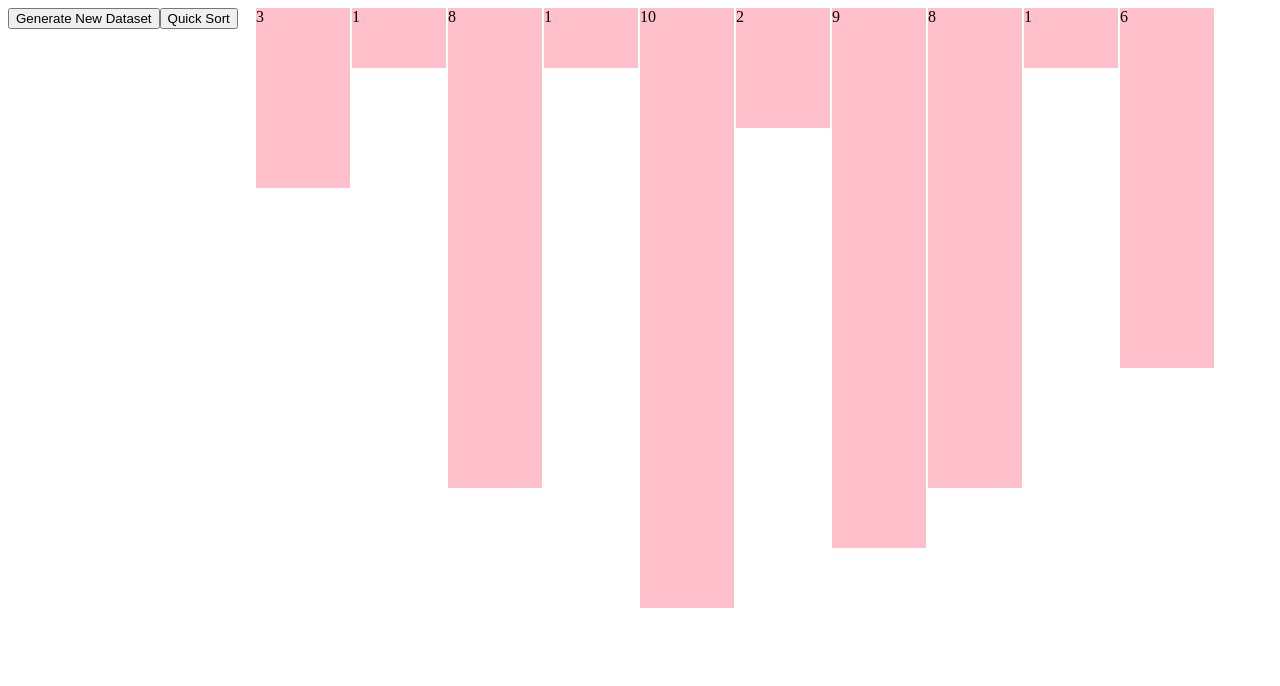
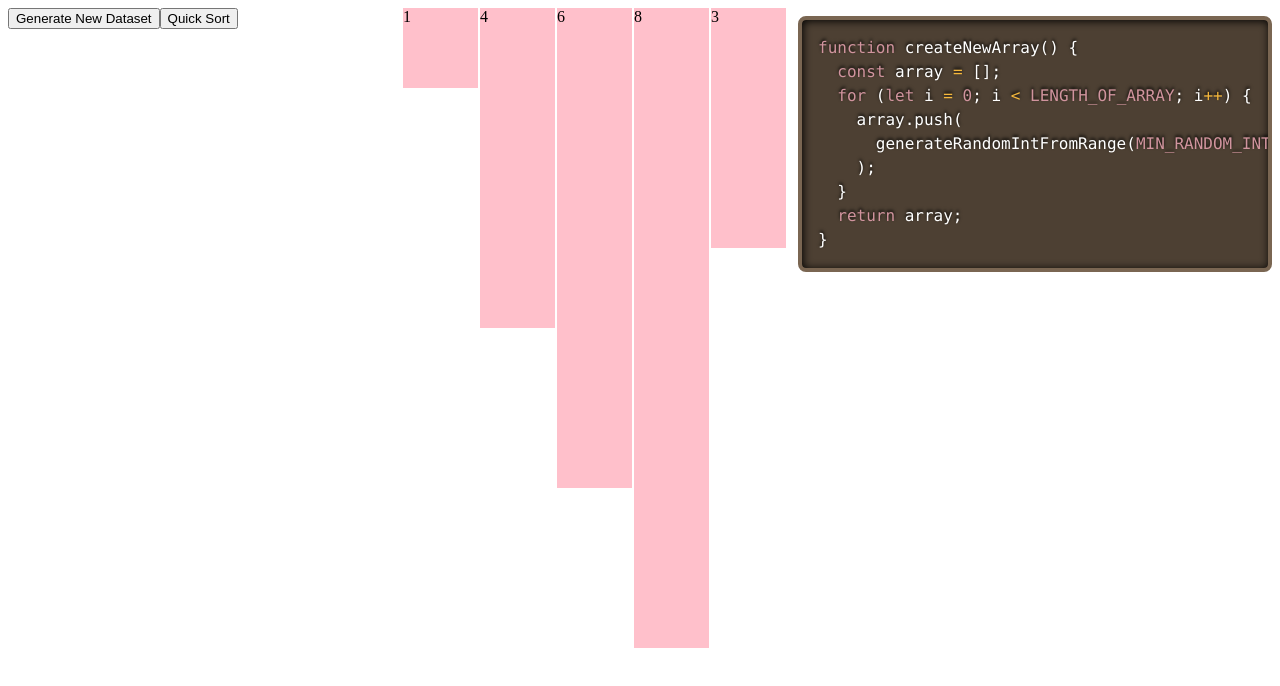
Before and after one commit to katalinschmidt/algos_project, a React (Create React App) app: page / in a window 1280 px wide. Shown: the top 686 px of the page. Built offline with nearby package versions, Linux system fonts and the light colour scheme.

Commit message:
Display quickSort code and add handling for animation bug

```diff
--- a/package.json
+++ b/package.json
@@ -9,6 +9,7 @@
     "react": "^18.2.0",
     "react-dom": "^18.2.0",
     "react-scripts": "5.0.1",
+    "react-syntax-highlighter": "^15.5.0",
     "web-vitals": "^2.1.4"
   },
   "scripts": {
--- a/src/SortingVisualizer/SortingVisualizer.css
+++ b/src/SortingVisualizer/SortingVisualizer.css
@@ -1,10 +1,24 @@
+.visualizer-app {
+  display: flex;
+  flex-direction: row;
+  gap: 10px; /* Add a 10px gap between the child divs */
+  height: 100vh;
+}
+
+.user-controls-container {
+  flex: 1;
+  width: 25%;
+}
+
+.array-container,
+.code-container {
+  flex: 1;
+  width: 37.5%;
+}
+
 .array-container {
   display: flex;
   justify-content: space-evenly;
-  height: 75vh;
-  width: 75vw;
-  position: fixed;
-  right: 5vw;
 }
 
 .array-item {
--- a/src/SortingVisualizer/SortingVisualizer.jsx
+++ b/src/SortingVisualizer/SortingVisualizer.jsx
@@ -2,6 +2,8 @@ import { useState } from 'react';
 import './SortingVisualizer.css';
 import quickSort from './SortingAlgorithms.js';
 import testQuickSort from './SortingAlgorithmsTests.js';
+import { Prism as SyntaxHighlighter } from 'react-syntax-highlighter';
+import { dark } from 'react-syntax-highlighter/dist/esm/styles/prism';
 
 const LENGTH_OF_ARRAY = 10;
 
@@ -9,45 +11,53 @@ const MIN_RANDOM_INT = 1;
 const MAX_RANDOM_INT = 10;
 
 const ANIMATION_SPEED_MS = 500;
+const DEFAULT_BAR_COLOR = "pink";
 
 /*
  * FIXMEs:
  * -- Highlight & remove timing
  * -- Generate new data btn click needs to stop sorts in progress
  * -- QuickSort failing test with single item in array, e.g. [[5]] -> [5] !=== 5
- * -- Animations bug "Cannot read properties of undefined (reading 'style')"
 */
 
-function generateRandomIntFromRange() {
+function generateRandomIntFromRange(min, max) {
     // Allows range to start with any int and includes min & max as potential return values
     // https://stackoverflow.com/questions/4959975/generate-random-number-between-two-numbers-in-javascript
-    return Math.floor(Math.random() * (MAX_RANDOM_INT - MIN_RANDOM_INT + 1) + MIN_RANDOM_INT)
+    return Math.floor(Math.random() * (max - min + 1) + min)
 }
 
 function createNewArray() {
-    // Instantiate the array
-    // const rather than let because value is mutable, but we don't want the variable to be reassigned (like i below)
     const array = [];
 
-    // Create an array of random ints
     for (let i = 0; i < LENGTH_OF_ARRAY; i++) {
         array.push(
-            // Generate random int
-            generateRandomIntFromRange()
+            generateRandomIntFromRange(MIN_RANDOM_INT, MAX_RANDOM_INT)
         )
     }
 
     return array;
 }
 
-function setBarColor(bars = [], color = "pink") {
+function setBarColor(bars = [], color = DEFAULT_BAR_COLOR) {
     for (let i = 0; i < bars.length; i++) {
-        bars[i].style.backgroundColor = color;
+        try {
+            bars[i].style.backgroundColor = color;
+        }
+        catch (error) {
+            if (error instanceof TypeError) {
+                // Handling animations bug - inspected in DOM & it doesn't seem that we are actually missing a bar.
+                console.log(`Caught TypeError: Failed to style ${bars[i]}.`);
+            }
+            else {
+                console.log("Caught exception:", error.message);
+            }
+        }
     }
 }
 
 function visualizeQuickSort(array) {
-    const [_, animations] = quickSort(array);
+    // const [_, animations] = quickSort(array);
+    const [_, animations] = quickSort([1, 4, 6, 8, 3]);
 
     for (let i = 1; i < animations.length; i++) {
         // Get the bars currently on display
@@ -88,21 +98,30 @@ function visualizeQuickSort(array) {
 }
 
 function SortingVisualizer() {
-    // Instantiate state value & display bar graph on render
-    const [array, setArray] = useState(createNewArray());
+    // Instantiate state values & display bar graph & code on render
+    // const [array, setArray] = useState(createNewArray());
+    const [array, setArray] = useState([1, 4, 6, 8, 3]);
+    const [displayCode, setDisplayCode] = useState(createNewArray.toString());
 
     function handleRegenerateClick() {
         setArray(createNewArray());
+        setDisplayCode(createNewArray.toString());
     }
 
     function handleQuickSortClick() {
-        testQuickSort();
+        // testQuickSort();
         visualizeQuickSort(array);
+        setDisplayCode(quickSort.toString());
     }
 
     // Return component for rendering
     return (
-        <div>
+        <div className="visualizer-app">
+            {/* Display user controls */}
+            <div className="user-controls-container">
+                <button onClick={handleRegenerateClick}>Generate New Dataset</button>
+                <button onClick={handleQuickSortClick}>Quick Sort</button>
+            </div>
             {/* Display array */}
             <div className="array-container">
                 {/* Map each element in array to div for styling */}
@@ -113,16 +132,18 @@ function SortingVisualizer() {
                         style={{
                             // height: `${(value / MAX_RANDOM_INT) * (window.innerHeight * 0.75)}px`,
                             height: `${(value / MAX_RANDOM_INT) * 100}%`,
-                            width: `calc(75vw * 0.75 / ${LENGTH_OF_ARRAY})`,
+                            width: `calc(75vw * 0.5 / ${LENGTH_OF_ARRAY})`,
                         }}
                     >
                         <span>{value}</span>
                     </div>
                 ))}
             </div>
-            {/* Display user controls */}
-            <button onClick={handleRegenerateClick}>Generate New Dataset</button>
-            <button onClick={handleQuickSortClick}>Quick Sort</button>
+            <div className="code-container">
+                <SyntaxHighlighter language="javascript" style={dark}>
+                    {displayCode}
+                </SyntaxHighlighter>
+            </div>
         </div>
     )
 }
```
Also changed, not shown: src/SortingVisualizer/SortingAlgorithms.js (+2 -1 lines), 1 other file (tests, documents, lock files or other folders).
